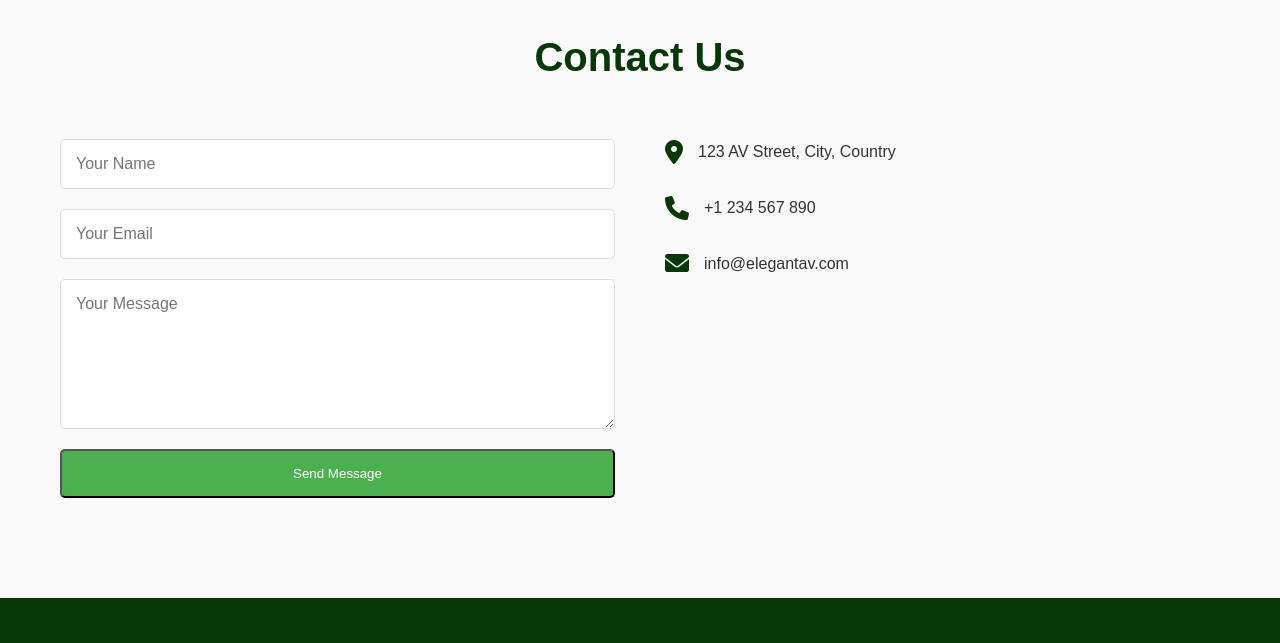
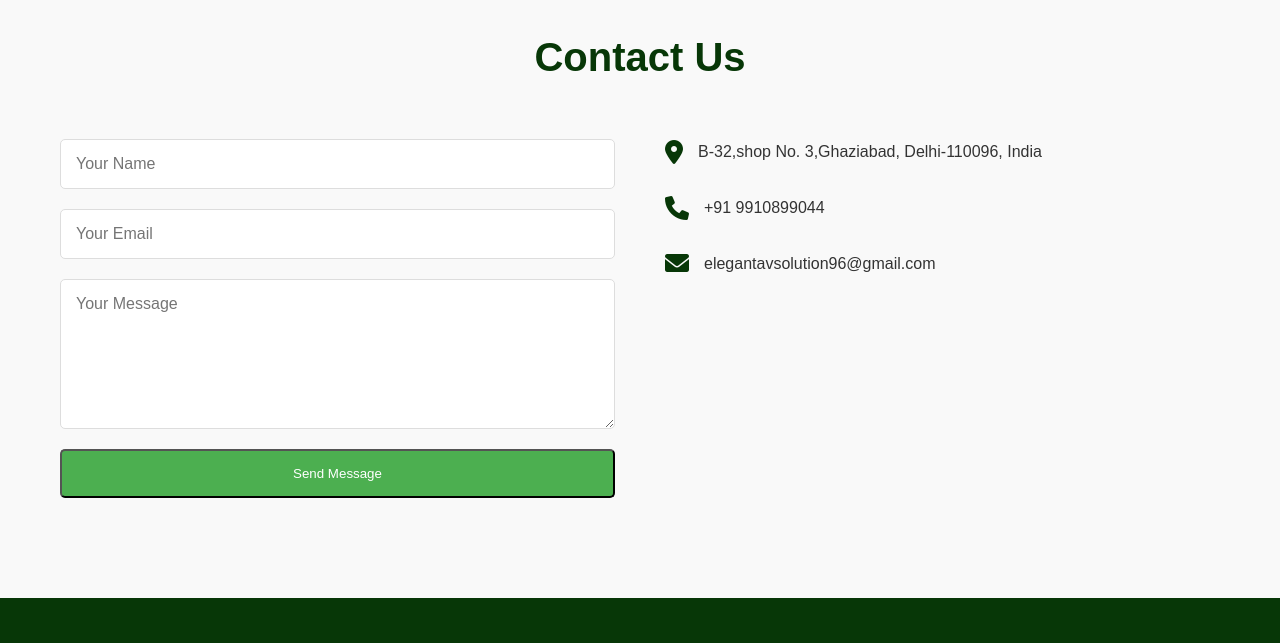
Before and after one commit to AnshPandey18/elegant-av-solution, a website: page ELEGANT AV SOLUTION WEBSITE/public/INDEX.HTML in a window 1280 px wide. Shown: the part 2040-2683 px from the top of the page. Drawn offline with Linux system fonts and the light colour scheme.

Commit message:
Update INDEX.HTML

```diff
--- a/ELEGANT AV SOLUTION WEBSITE/public/INDEX.HTML
+++ b/ELEGANT AV SOLUTION WEBSITE/public/INDEX.HTML
@@ -95,15 +95,15 @@
         <div class="contact-info">
           <div class="info-item">
             <i class="fas fa-map-marker-alt"></i>
-            <p>123 AV Street, City, Country</p>
+            <p>B-32,shop No. 3,Ghaziabad, Delhi-110096, India</p>
           </div>
           <div class="info-item">
             <i class="fas fa-phone"></i>
-            <p>+1 234 567 890</p>
+            <p>+91 9910899044</p>
           </div>
           <div class="info-item">
             <i class="fas fa-envelope"></i>
-            <p>info@elegantav.com</p>
+            <p>elegantavsolution96@gmail.com</p>
           </div>
         </div>
       </div>
```
